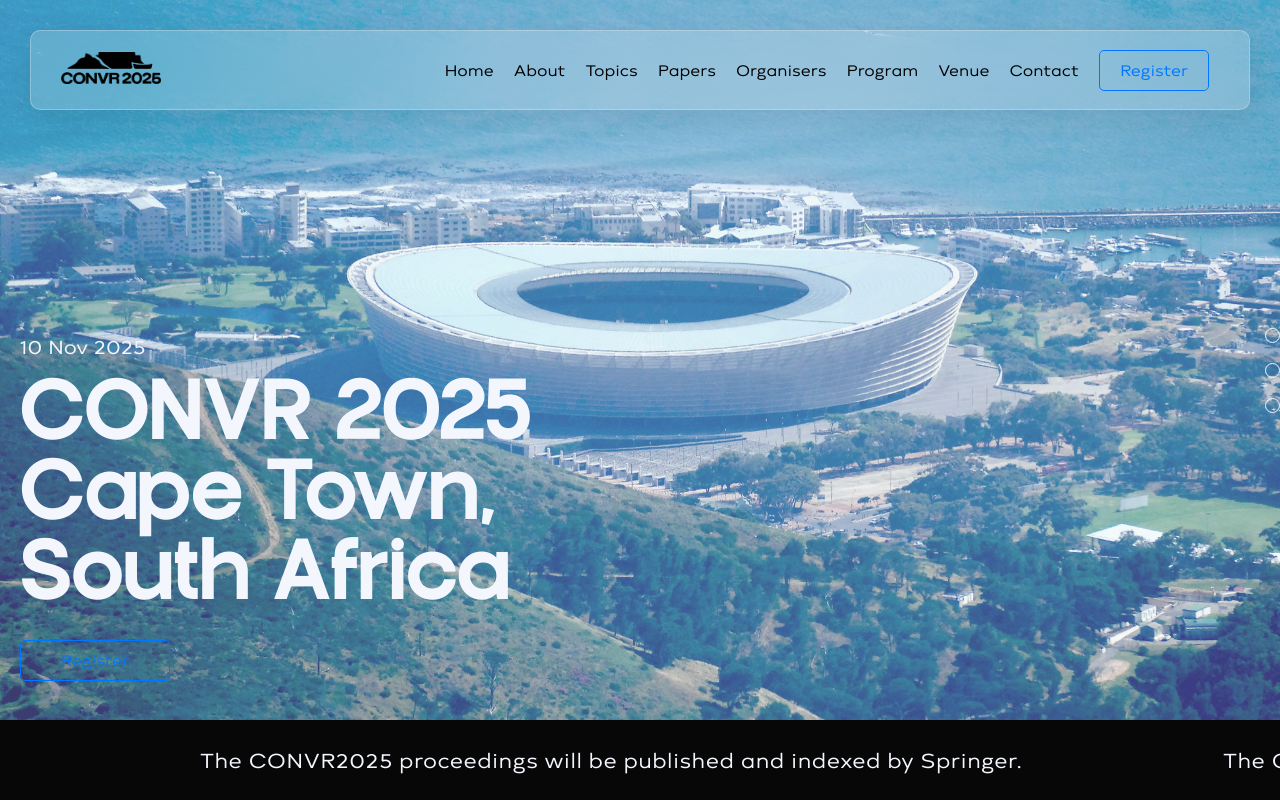
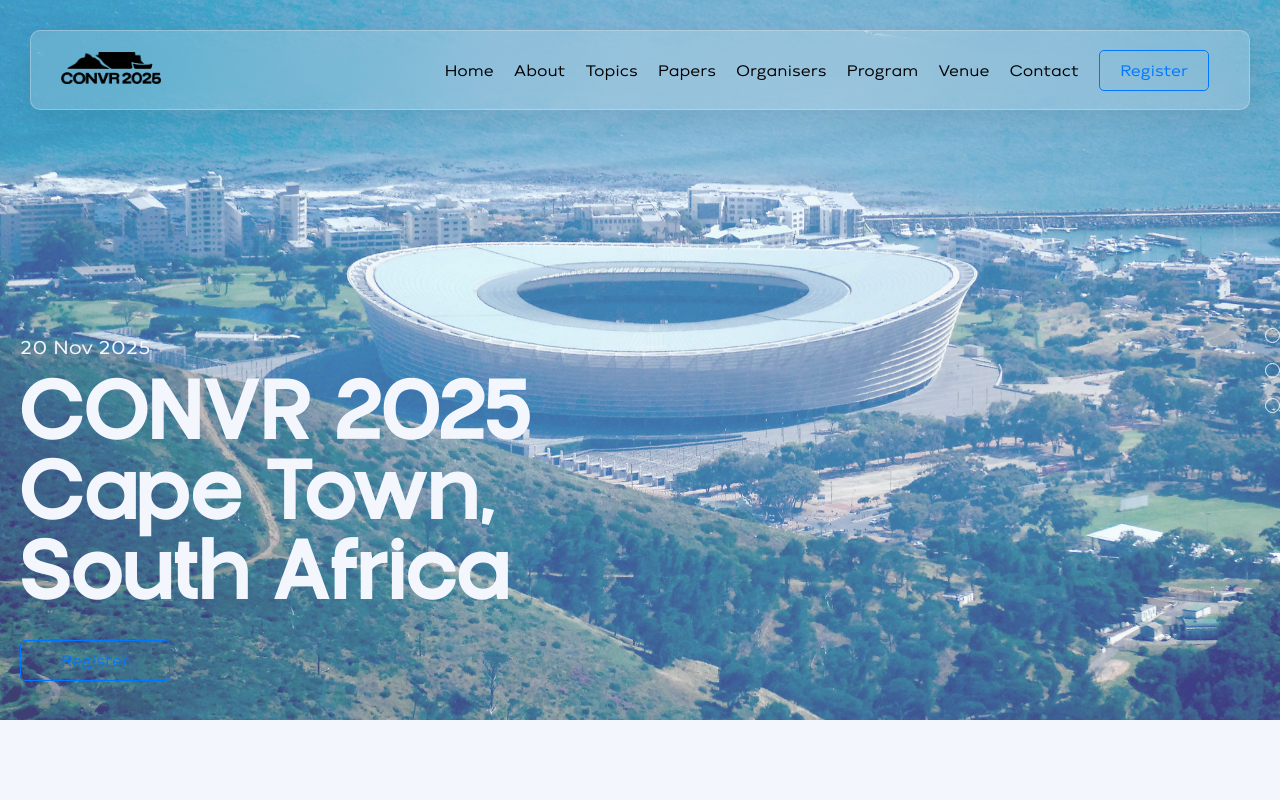
Before and after one commit to mikhail-singh/convr2025, a Next.js app: page / in a window 1280 px wide. Shown: the top 800 px of the page. Built offline with nearby package versions, Linux system fonts and the light colour scheme.

Commit message:
Temporarily removed marquee

```diff
--- a/app/components/Landing.tsx
+++ b/app/components/Landing.tsx
@@ -46,7 +46,7 @@ const Landing: React.FC<ResponsiveImageProps> = ({ alt }) => {
           ))}
         </div>
         <div className={styles["text-container"]}>
-          <p>10 Nov 2025</p>
+          <p>20 Nov 2025</p>
           <h1>CONVR 2025</h1>
           <h1 className={styles.title}>Cape Town, South Africa</h1>
           <Btn
--- a/app/page.tsx
+++ b/app/page.tsx
@@ -3,14 +3,12 @@ import Banner2 from "./components/Banner2";
 import Contact from "./components/Contact";
 import ImgTextBanner from "./components/ImgTextBanner";
 import Landing from "./components/Landing";
-import Marquee from "./components/Marquee";
 import styles from "./page.module.css";
 
 export default function Home() {
   return (
     <div className={styles.page}>
       <Landing />
-      <Marquee />
       <Banner
         text1="25th international conference on construction applications of Virtual Reality"
         text2="Bridging Global Disparities: Harnessing Digital Technology for Equitable and Net-Zero Development"
```
Also changed, not shown: public/ACCCBE.webp (added).
